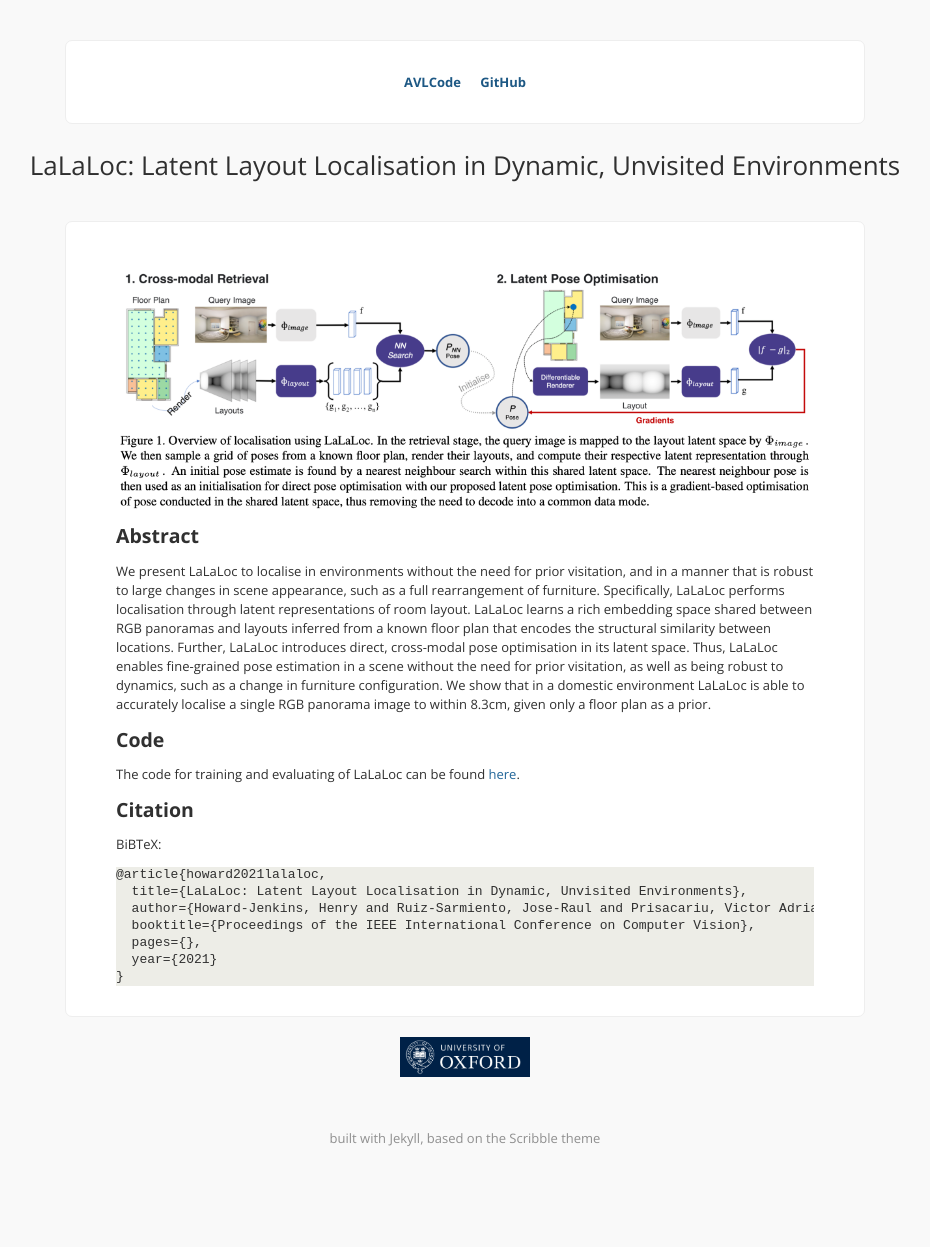
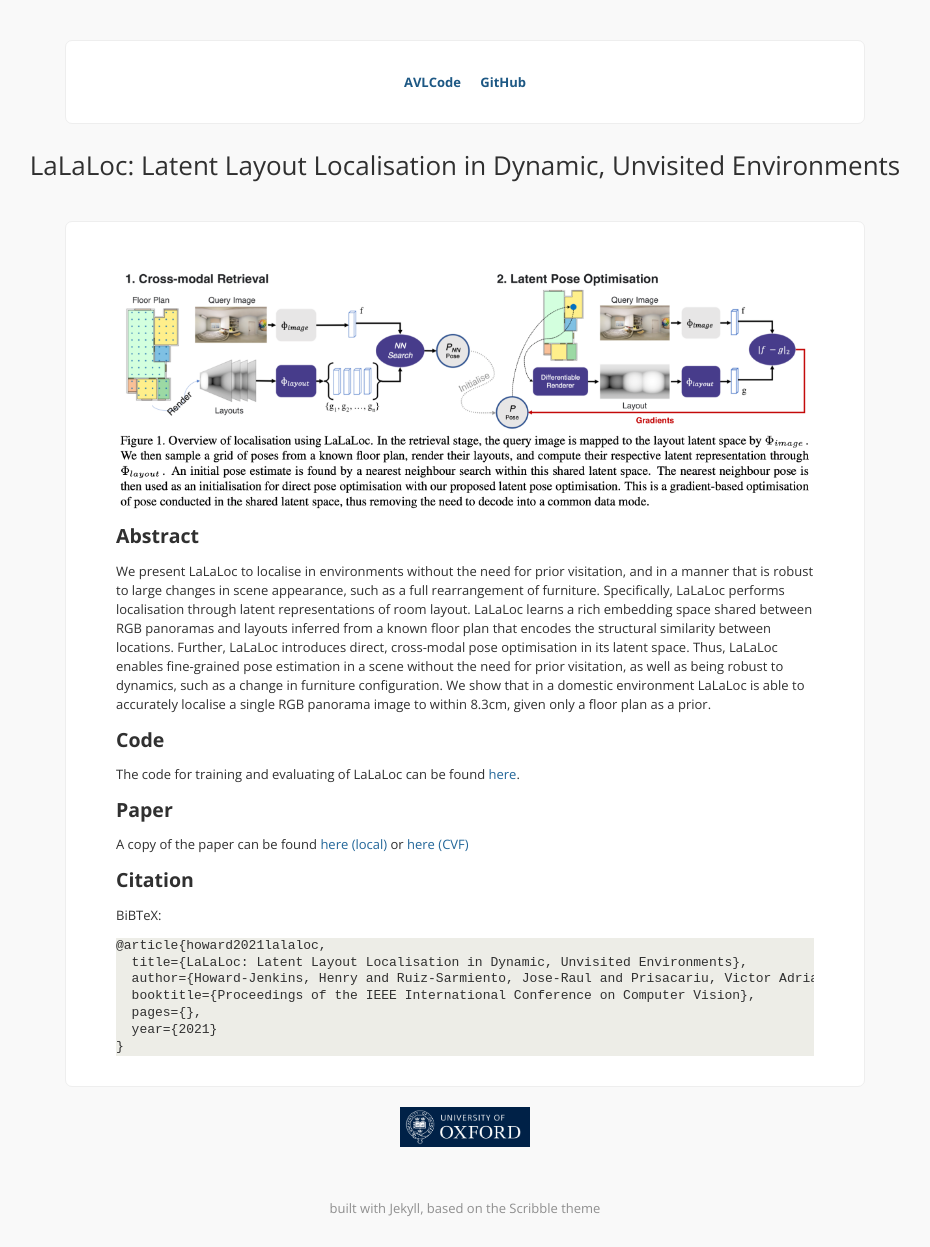
Before and after one commit to ActiveVisionLab/LaLaLoc, a Jekyll site: the page built from index.md, in a window 1280 px wide. Shown: the whole page, without its empty margins (175-1105 px from the left). Built offline with Jekyll 4.4.1, drawn with Linux system fonts in a browser that asks for light colours; comment, search, counter and statistics services are not loaded; before the commit the page ends 1177 px from its top, so only the background shows below that.

Commit message:
Add paper link

```diff
--- a/index.md
+++ b/index.md
@@ -13,6 +13,10 @@ We present LaLaLoc to localise in environments without the need for prior visita
 
 The code for training and evaluating of LaLaLoc can be found [here](https://github.com/ActiveVisionLab/LaLaLoc).
 
+## Paper
+
+A copy of the paper can be found [here (local)](resources/paper.pdf) or [here (CVF)](https://openaccess.thecvf.com/content/ICCV2021/papers/Howard-Jenkins_LaLaLoc_Latent_Layout_Localisation_in_Dynamic_Unvisited_Environments_ICCV_2021_paper.pdf)
+
 ## Citation
 
 BiBTeX:
```
Also changed, not shown: 1 other file.
